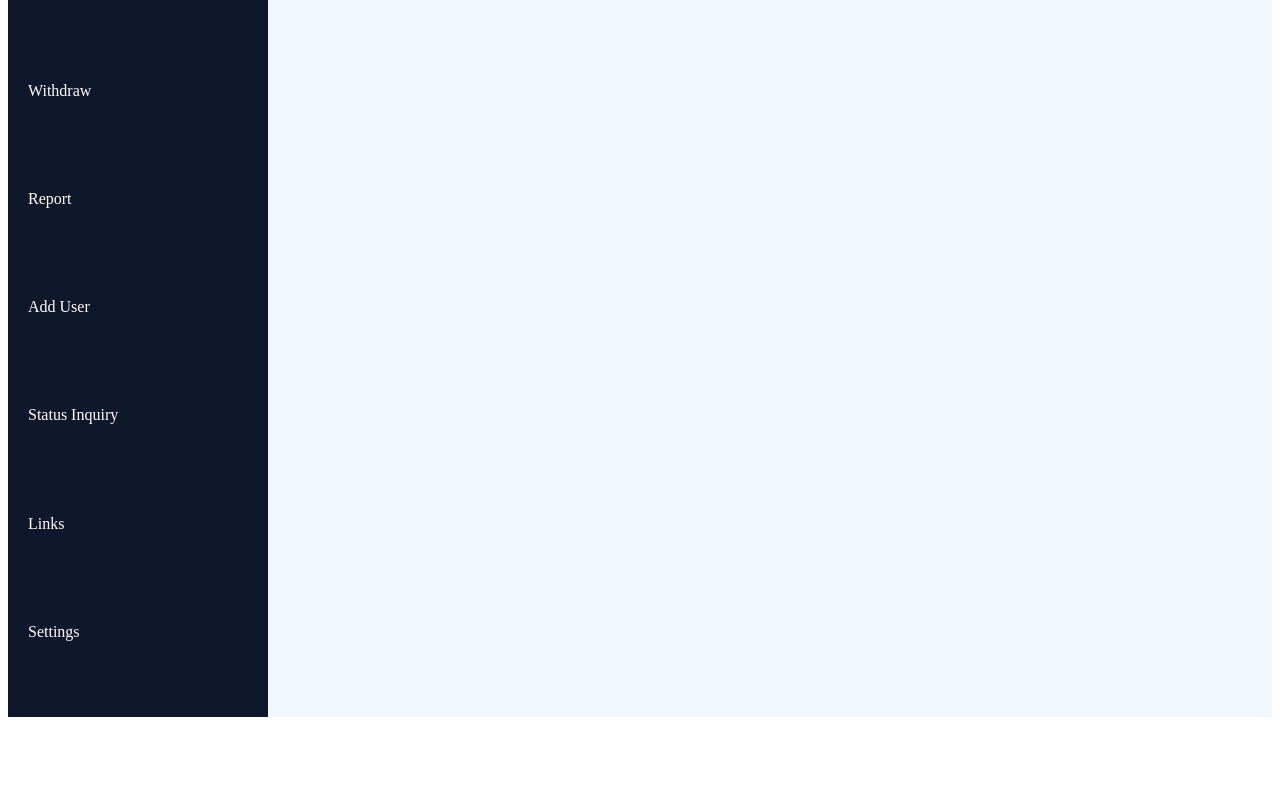
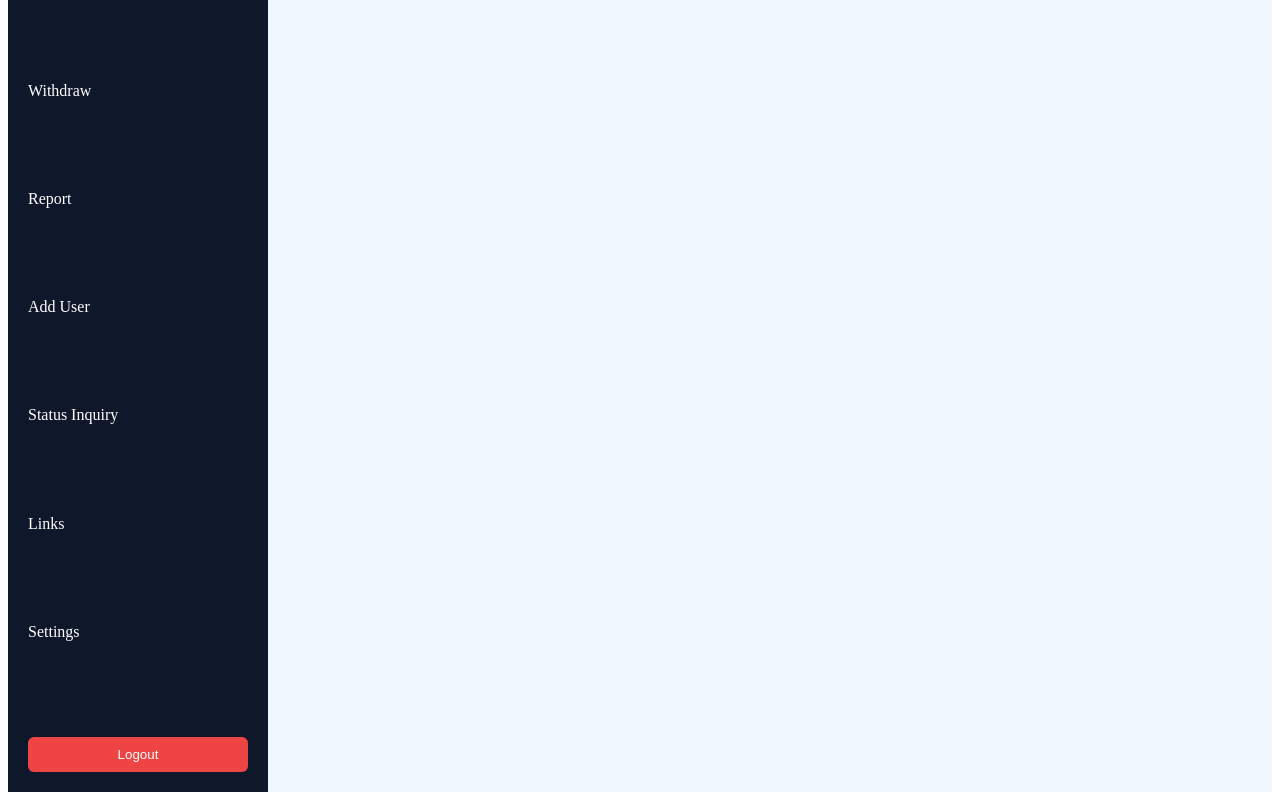
Before and after one commit to naspro-tech/naspro, a Next.js app: page /portal/add-user in a window 1280 px wide. Shown: the part 600-1400 px from the top of the page. Before the commit the page ends 1325 px from the top, so only its background shows below. Built offline with nearby package versions, Linux system fonts and the light colour scheme.

Commit message:
Update PortalLayout.js

```diff
--- a/components/PortalLayout.js
+++ b/components/PortalLayout.js
@@ -1,6 +1,22 @@
 import Link from "next/link";
 
 export default function PortalLayout({ children }) {
+
+  const logout = async () => {
+
+    try {
+
+      await fetch("/api/auth/logout", {
+        method: "POST"
+      });
+
+    } catch (err) {}
+
+    // redirect to login page
+    window.location.href = "/login";
+
+  };
+
   return (
     <div style={{ display: "flex" }}>
 
@@ -36,7 +52,7 @@ export default function PortalLayout({ children }) {
             </Link>
           </li>
 
-         <li style={{ marginBottom: "9px" }}>
+          <li style={{ marginBottom: "9px" }}>
             <Link href="/portal/usdt-history" style={{ color: "#fff", textDecoration: "none" }}>
               USDT History
             </Link>
@@ -49,9 +65,9 @@ export default function PortalLayout({ children }) {
           </li>
 
           <li style={{ marginBottom: "9px" }}>
-            <a href="/portal/withdraw" style={{ color: "#fff", textDecoration: "none" }}>
+            <Link href="/portal/withdraw" style={{ color: "#fff", textDecoration: "none" }}>
               Withdraw
-            </a>
+            </Link>
           </li>
 
           <li style={{ marginBottom: "9px" }}>
@@ -86,6 +102,24 @@ export default function PortalLayout({ children }) {
 
         </ul>
 
+        {/* Logout Button */}
+
+        <button
+          onClick={logout}
+          style={{
+            marginTop: "40px",
+            width: "100%",
+            padding: "10px",
+            background: "#ef4444",
+            color: "#fff",
+            border: "none",
+            borderRadius: "6px",
+            cursor: "pointer"
+          }}
+        >
+          Logout
+        </button>
+
       </div>
 
       <div style={{ flex: 1, background:"#f0f7ff", padding: "30px" }}>
```
